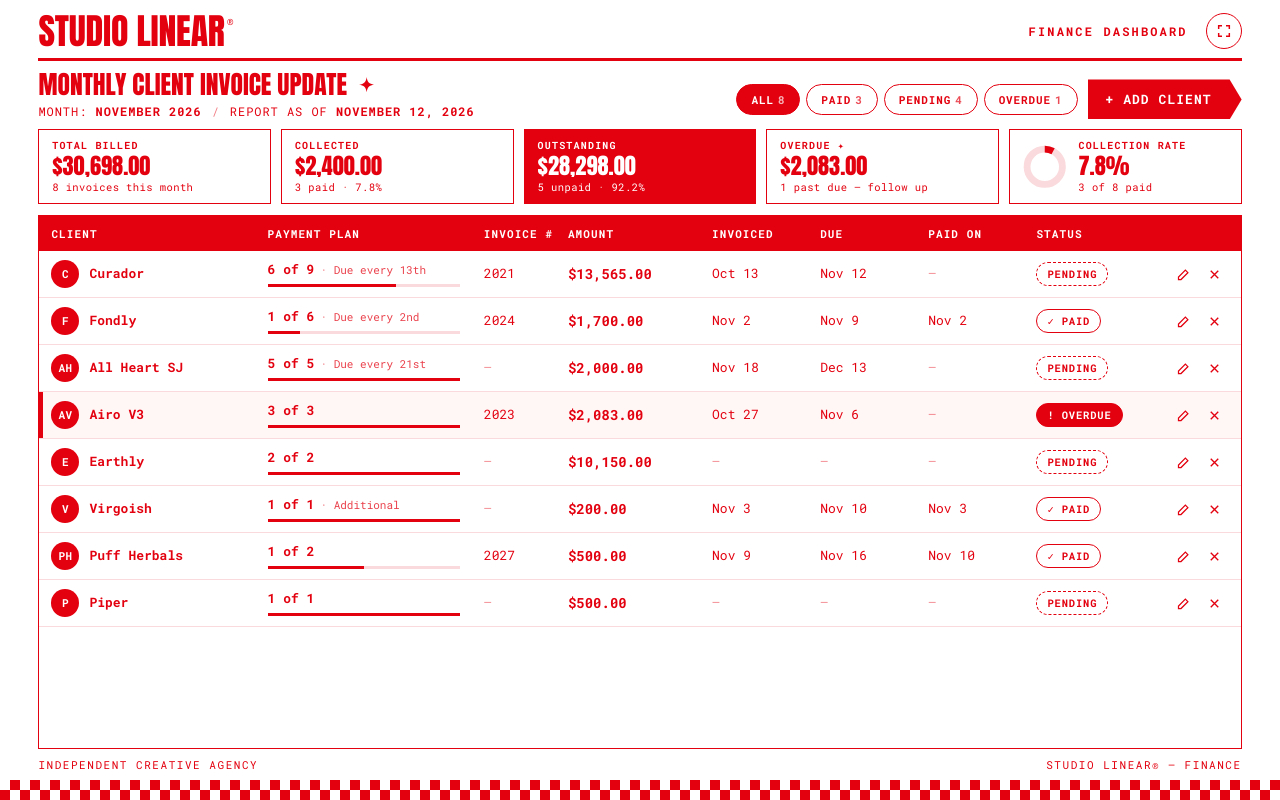
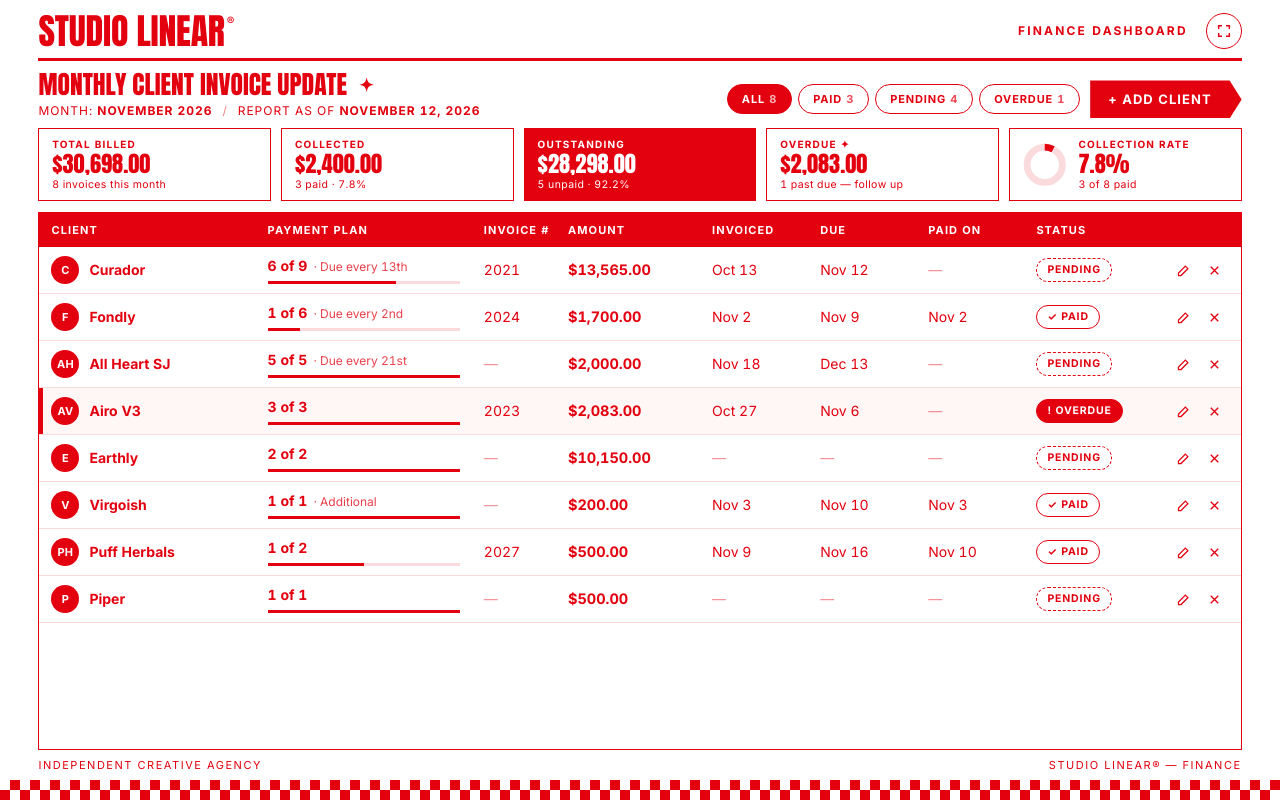
Before and after one commit to studiolinear/finance-dashboard, a website: page public/index.html in a window 1280 px wide. Drawn offline with Linux system fonts and the light colour scheme.

Commit message:
Add files via upload

```diff
--- a/public/index.html
+++ b/public/index.html
@@ -7,7 +7,7 @@
 <title>Finance Dashboard — Studio Linear</title>
 <link rel="preconnect" href="https://fonts.googleapis.com">
 <link rel="preconnect" href="https://fonts.gstatic.com" crossorigin>
-<link href="https://fonts.googleapis.com/css2?family=Anton&family=Roboto+Mono:wght@400;500;700&display=swap" rel="stylesheet">
+<link href="https://fonts.googleapis.com/css2?family=Anton&family=Inter:wght@400;500;600;700&display=swap" rel="stylesheet">
 <style>
   /* ============ STUDIO LINEAR BRAND TOKENS ============ */
   :root{
@@ -19,11 +19,11 @@
     --ink:#1A1A1A;
     --pad:clamp(16px, 3vw, 48px);
     --display:'Anton', 'Oswald', Impact, sans-serif;
-    --mono:'Roboto Mono', ui-monospace, Menlo, monospace;
+    --sans:'Inter', system-ui, -apple-system, 'Segoe UI', Roboto, sans-serif;
   }
   *{box-sizing:border-box}
   html,body{margin:0;background:var(--paper);color:var(--red)}
-  body{font-family:var(--mono);font-size:13px;-webkit-font-smoothing:antialiased}
+  body{font-family:var(--sans);font-size:14px;font-feature-settings:'tnum' 1,'cv11' 1;-webkit-font-smoothing:antialiased}
   button{font:inherit;color:inherit;cursor:pointer}
 
   /* ============ FULL-SCREEN SHELL ============ */
@@ -40,7 +40,7 @@
   .masthead{display:flex;align-items:center;justify-content:space-between;gap:16px;
     padding:clamp(10px,1.6vh,20px) 0 clamp(8px,1.1vh,12px);border-bottom:3px solid var(--red)}
   .wordmark{font-family:var(--display);font-size:clamp(28px,2.8vw,46px);line-height:.9;letter-spacing:-.005em;text-transform:uppercase;white-space:nowrap}
-  .wordmark sup{font-family:var(--mono);font-size:.32em;vertical-align:top;margin-left:2px;position:relative;top:.15em}
+  .wordmark sup{font-family:var(--sans);font-size:.32em;vertical-align:top;margin-left:2px;position:relative;top:.15em}
   .mast-right{display:flex;align-items:center;gap:clamp(10px,1.4vw,22px)}
   .mast-label{font-weight:700;font-size:12px;letter-spacing:.18em;text-transform:uppercase}
   .emblem{height:clamp(34px,4vw,58px);width:auto;flex:none}
@@ -88,7 +88,7 @@
   tbody tr.is-overdue td{background:#FFF6F6}
   tbody tr.is-overdue td:first-child{box-shadow:inset 4px 0 0 var(--red)}
   .num{font-variant-numeric:tabular-nums}
-  .amount{font-weight:700;font-size:14px}
+  .amount{font-weight:700;font-size:14.5px}
   .dash{opacity:.45}
 
   .client{display:flex;align-items:center;gap:10px;min-width:0}
@@ -97,7 +97,7 @@
 
   .plan b{font-weight:700}
   .plan .line{white-space:nowrap;overflow:hidden;text-overflow:ellipsis}
-  .plan .note{font-size:11px;opacity:.75;margin-left:6px}
+  .plan .note{font-size:12px;opacity:.75;margin-left:6px}
   .plan .note::before{content:"· ";}
   .bar{height:3px;background:var(--tint-2);margin-top:5px;max-width:200px}
   .bar i{display:block;height:100%;background:var(--red)}
```
